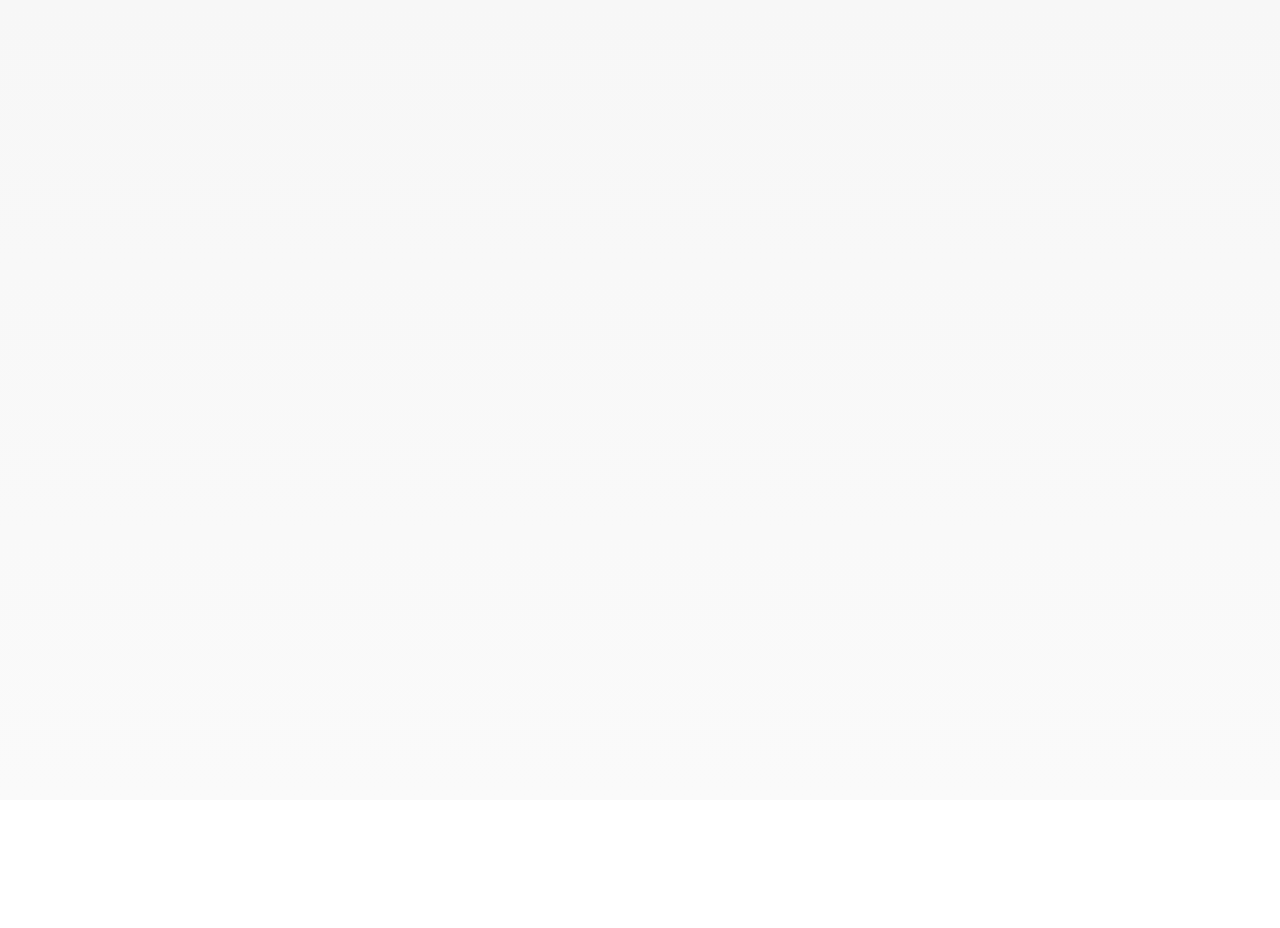
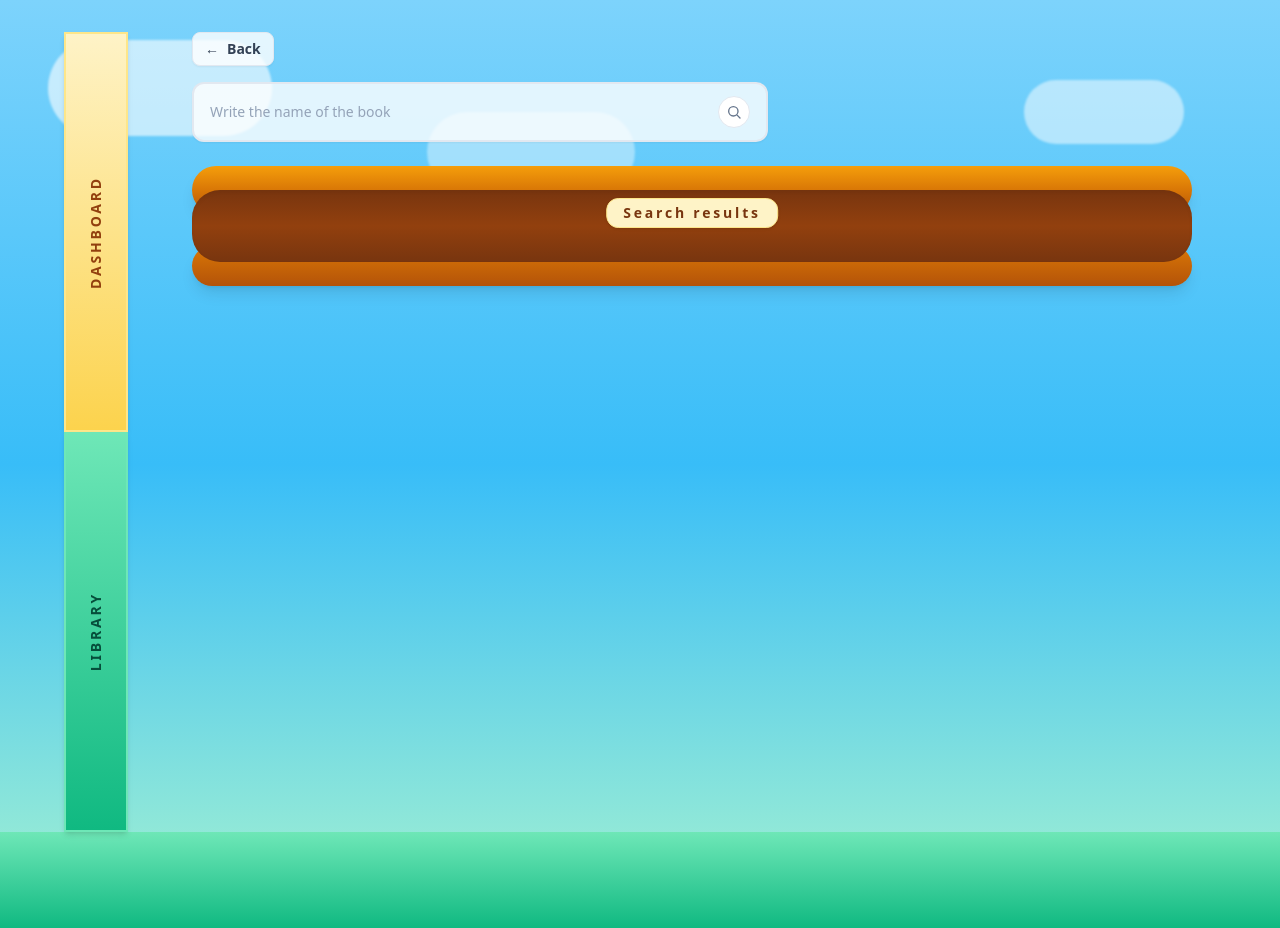
Before and after one commit to Yuhong11111/SupportChalky-assignment, a React app in the folder frontend/: page /search in a window 1280 px wide. Before the commit this address had no page. Before the commit the page ends 800 px from the top, so only its background shows below. Built offline with nearby package versions, Linux system fonts and the light colour scheme; the HTML template or start-up script is replaced by a standard one.

Commit message:
add draft /search page

```diff
--- a/frontend/src/App.tsx
+++ b/frontend/src/App.tsx
@@ -2,6 +2,7 @@ import { BrowserRouter, Navigate, Outlet, Route, Routes } from 'react-router-dom
 import Dashboard from './pages/dashboard.tsx'
 import Library from './pages/library.tsx'
 import LibraryGroup from './pages/library-group.tsx'
+import SearchPage from './pages/search.tsx'
 import DashBoard from './pages/DashBoard.tsx'
 
 function Layout() {
@@ -25,6 +26,7 @@ function App() {
           <Route path="/dashboard" element={<Dashboard />} />
           <Route path="/library" element={<Library />} />
           <Route path="/library/:group" element={<LibraryGroup />} />
+          <Route path="/search" element={<SearchPage />} />
         </Route>
       </Routes>
     </BrowserRouter>
--- a/frontend/src/pages/library.tsx
+++ b/frontend/src/pages/library.tsx
@@ -1,14 +1,15 @@
 import { useEffect, useState } from 'react'
-import { groupBooks, searchBooks, type BookResponse } from '../api/mockApi'
+import { useNavigate } from 'react-router-dom'
+import { groupBooks, type BookResponse } from '../api/mockApi'
 import Bookcase from '../components/Bookcase'
 import SideRail from '../components/SideRail'
 
 export default function Library() {
+  const navigate = useNavigate()
   const [groups, setGroups] = useState<Record<string, BookResponse[]>>({})
   const [isLoading, setIsLoading] = useState(true)
   const [error, setError] = useState<string | null>(null)
   const [query, setQuery] = useState('')
-  const [searchResults, setSearchResults] = useState<BookResponse[] | null>(null)
 
   useEffect(() => {
     let isActive = true
@@ -47,25 +48,9 @@ export default function Library() {
   const handleSearch = async (event: React.FormEvent<HTMLFormElement>) => {
     event.preventDefault()
     if (!query.trim()) {
-      setSearchResults(null)
       return
     }
-    setIsLoading(true)
-    setError(null)
-    try {
-      const response = await searchBooks({
-        title: query,
-        page: 0,
-        row_per_page: 12,
-        sort_by: 'title',
-        sort_order: 'asc',
-      })
-      setSearchResults(response.books)
-    } catch (err) {
-      setError('Failed to search books.')
-    } finally {
-      setIsLoading(false)
-    }
+    navigate(`/search?q=${encodeURIComponent(query.trim())}`)
   }
 
   const buildShelves = (grouped: Record<string, BookResponse[]>) => {
@@ -141,18 +126,6 @@ export default function Library() {
           <p className="text-sm text-slate-600">Loading books...</p>
         ) : null}
 
-        {searchResults ? (
-          <div className="space-y-10">
-            <Bookcase
-              shelves={[
-                {
-                  label: 'Search',
-                  books: toShelfBooks(searchResults),
-                },
-              ]}
-            />
-          </div>
-        ) : (
         <Bookcase
           shelves={shelves.map((shelf) => ({
             label: shelf.label,
@@ -160,7 +133,6 @@ export default function Library() {
             actionHref: `/library/${encodeURIComponent(shelf.slug)}`,
           }))}
         />
-        )}
       </section>
     </div>
   )
--- /dev/null
+++ b/frontend/src/pages/search.tsx
@@ -0,0 +1,135 @@
+import { useEffect, useState } from 'react'
+import { useNavigate, useSearchParams } from 'react-router-dom'
+import { searchBooks, type BookResponse } from '../api/mockApi'
+import BookShelf from '../components/BookShelf'
+import SideRail from '../components/SideRail'
+
+export default function SearchPage() {
+  const [params] = useSearchParams()
+  const navigate = useNavigate()
+  const initialQuery = params.get('q') ?? ''
+  const [query, setQuery] = useState(initialQuery)
+  const [books, setBooks] = useState<BookResponse[]>([])
+  const [isLoading, setIsLoading] = useState(true)
+  const [error, setError] = useState<string | null>(null)
+
+  useEffect(() => {
+    let isActive = true
+
+    const runSearch = async () => {
+      if (!initialQuery.trim()) {
+        setBooks([])
+        setIsLoading(false)
+        return
+      }
+      setIsLoading(true)
+      setError(null)
+      try {
+        const response = await searchBooks({
+          title: initialQuery,
+          page: 0,
+          row_per_page: 24,
+          sort_by: 'title',
+          sort_order: 'asc',
+        })
+        if (isActive) {
+          setBooks(response.books)
+        }
+      } catch (err) {
+        if (isActive) {
+          setError('Failed to search books.')
+        }
+      } finally {
+        if (isActive) {
+          setIsLoading(false)
+        }
+      }
+    }
+
+    runSearch()
+
+    return () => {
+      isActive = false
+    }
+  }, [initialQuery])
+
+  const handleSearch = (event: React.FormEvent<HTMLFormElement>) => {
+    event.preventDefault()
+    navigate(`/search?q=${encodeURIComponent(query.trim())}`)
+  }
+
+  const shelfBooks = books.map((book) => ({
+    title: book.title,
+    author: book.author,
+    coverUrl: book.cover_image_url || undefined,
+    badge: book.lexile_level,
+  }))
+
+  return (
+    <div className="relative mx-auto flex max-w-6xl gap-8 pb-24 pr-6 pt-8">
+      <SideRail activeLabel="library" />
+      <section className="flex-1">
+        <div className="mb-4 flex items-center gap-4">
+          <button
+            type="button"
+            onClick={() => navigate('/library')}
+            className="inline-flex items-center gap-2 rounded-lg border border-slate-200 bg-white/80 px-3 py-1.5 text-sm font-semibold text-slate-700 shadow-sm"
+          >
+            <span aria-hidden="true">←</span>
+            Back
+          </button>
+        </div>
+
+        <form
+          onSubmit={handleSearch}
+          className="mb-6 flex max-w-xl items-center gap-3 rounded-xl border-2 border-slate-200 bg-white/80 px-4 py-3 shadow-sm"
+        >
+          <input
+            type="text"
+            value={query}
+            onChange={(event) => setQuery(event.target.value)}
+            placeholder="Write the name of the book"
+            className="flex-1 bg-transparent text-sm text-slate-700 placeholder:text-slate-400 focus:outline-none"
+          />
+          <button
+            type="submit"
+            className="flex h-8 w-8 items-center justify-center rounded-full border border-slate-200 bg-white text-slate-500"
+            aria-label="Search"
+          >
+            <svg
+              viewBox="0 0 24 24"
+              className="h-4 w-4"
+              fill="none"
+              stroke="currentColor"
+              strokeWidth="2"
+              strokeLinecap="round"
+              strokeLinejoin="round"
+            >
+              <circle cx="11" cy="11" r="7" />
+              <line x1="16.65" y1="16.65" x2="21" y2="21" />
+            </svg>
+          </button>
+        </form>
+
+        {error ? <p className="mb-4 text-sm text-red-600">{error}</p> : null}
+        {isLoading ? (
+          <p className="mb-4 text-sm text-slate-600">Loading books...</p>
+        ) : null}
+
+        <div className="relative">
+          <div className="relative h-12 rounded-full bg-gradient-to-b from-amber-500 via-amber-600 to-amber-700 shadow-lg" />
+          <div className="-mt-6">
+            <BookShelf
+              label="Search results"
+              books={shelfBooks}
+              showAction={false}
+              maxBooks={null}
+              showMeta
+            />
+          </div>
+          <div className="-mt-4 h-10 rounded-full bg-gradient-to-b from-amber-600 to-amber-700 shadow-lg" />
+        </div>
+      </section>
+    </div>
+  )
+}
```
Lines whose indentation alone changed are shown as unchanged.
